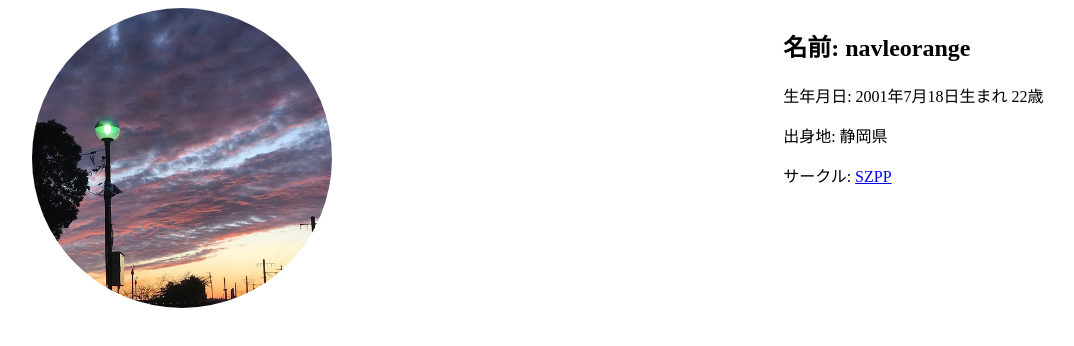
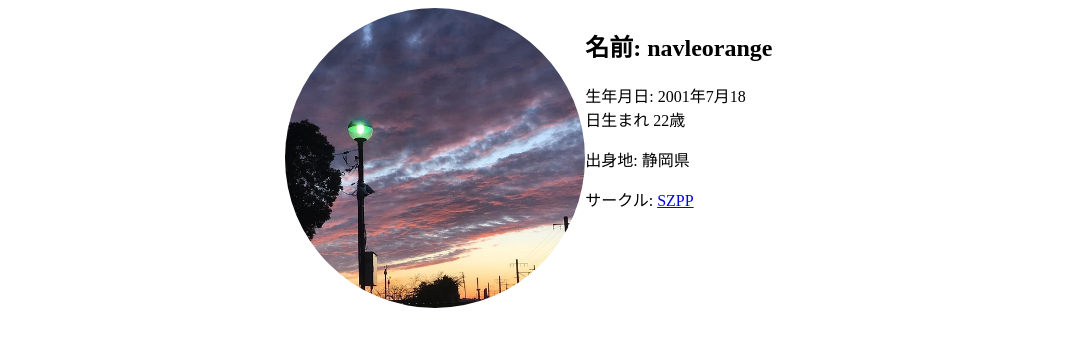
Before and after one commit to navleorange/portfolio, a Nuxt app: page /profile in a window 1280 px wide. Shown: the top 346 px of the page, without its empty margins (102-1176 px from the left). Built offline with nearby package versions, Linux system fonts and the light colour scheme.

Commit message:
fix: use mq

```diff
--- a/assets/scss/_variables.scss
+++ b/assets/scss/_variables.scss
@@ -4,7 +4,8 @@ $mq-breakpoints-min: (
  'xs': '441px',
  'mobile': '581px',
  'tablet': '781px',
- 'pc': '961px',
+ 'xl': '1000px',
+ 'full': '1450px',
 ) !default;
 
 $mq-breakpoints-max: (
@@ -12,7 +13,8 @@ $mq-breakpoints-max: (
  'xs': '580px',
  'mobile': '665px',
  'tablet': '995px',
- 'pc': '1040px',
+ 'xl': '1450px',
+ 'full': "3000px",
 ) !default;
 
 /* mq-target:指定してメディアクエリのみに適用 */
--- a/pages/profile.vue
+++ b/pages/profile.vue
@@ -3,7 +3,19 @@
 /* 一旦ここにcssを直接かく(いい方法を模索中) */
 
 #self_introduce{
-    width: 80%;
+
+    p{
+        width: 85%;
+    }
+
+    @include mq(full){
+        width: 40%;
+    }
+
+    @include mq(xl){
+        width: 40%;
+    }
+
     height: 30%;
     display: flex;
     justify-content: space-between;
```
